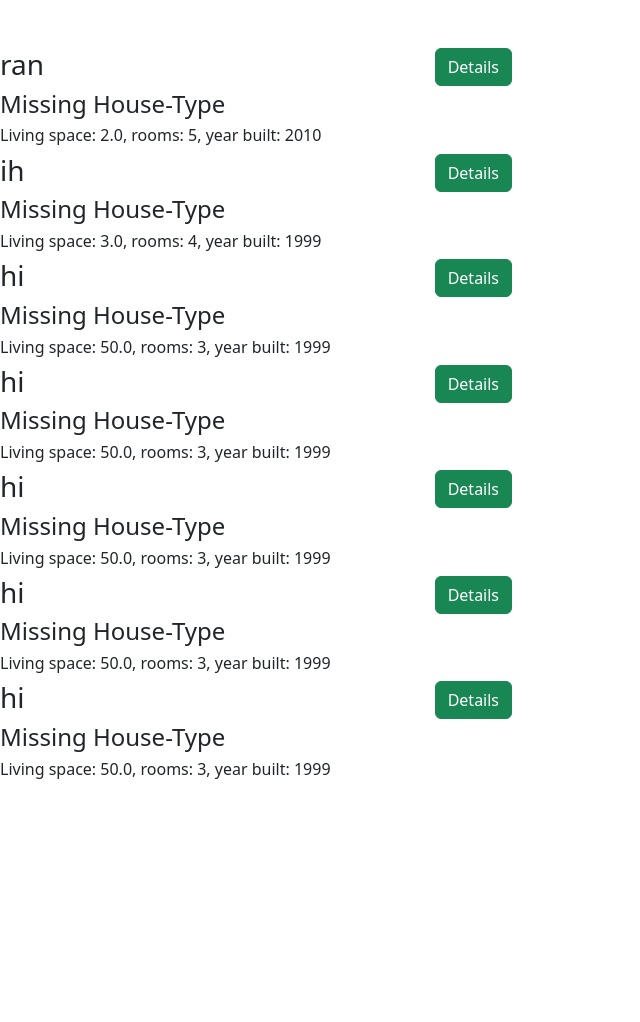
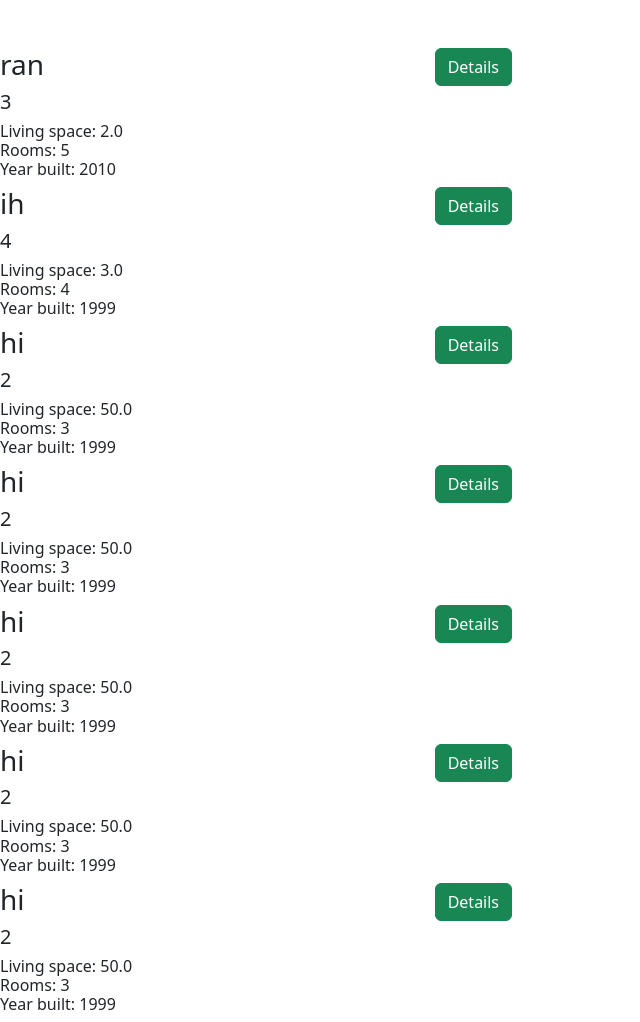
Before and after one commit to DeanEichmann/Immo223, a Django app: page /estates in a window 1280 px wide. Shown: the part 88-1110 px from the top of the page, without its empty margins (0-640 px from the left). Before the commit the page ends 867 px from the top, so only its background shows below. Run offline with Django 5.2, Linux system fonts and the light colour scheme; data comes from the database, SQL or seed files in the repository.

Commit message:
index if fixed

```diff
--- a/immoApp/templates/immoapp/index.html
+++ b/immoApp/templates/immoapp/index.html
@@ -3,29 +3,11 @@
 <div class="row">
   <div class="col-md-4">
     <h3>{{ estate.name }}</h3>
-    <h4>
-      {% if estate.house_type == 1 %}
-        Villa
-      {% elif estate.house_type == 2 %}
-        Single House
-      {% elif estate.house_type == 3 %}
-        Farm House
-      {% elif estate.house_type == 4 %}
-        Bifamiliar House
-      {% elif estate.house_type == 5 %}
-        Row House
-      {% elif estate.house_type == 6 %}
-        Multiple Dwelling
-      {% elif estate.house_type == 7 %}
-        Chalet
-      {% elif estate.house_type == 8 %}
-        Terrace House
-      {% else %}
-        Missing House-Type
-      {% endif %}
-    </h4>
+    <h5>
+      {{estate.house_type}}
+    </h5>
 
-    <h6>Living space: {{ estate.living_space }}, rooms: {{ estate.number_rooms }}, year built: {{ estate.year_built }}</h6>
+    <h6>Living space: {{ estate.living_space }}<br>Rooms: {{ estate.number_rooms }}<br>Year built: {{ estate.year_built }}</h6>
   </div>
 
 <div class="col-md-2">
```
